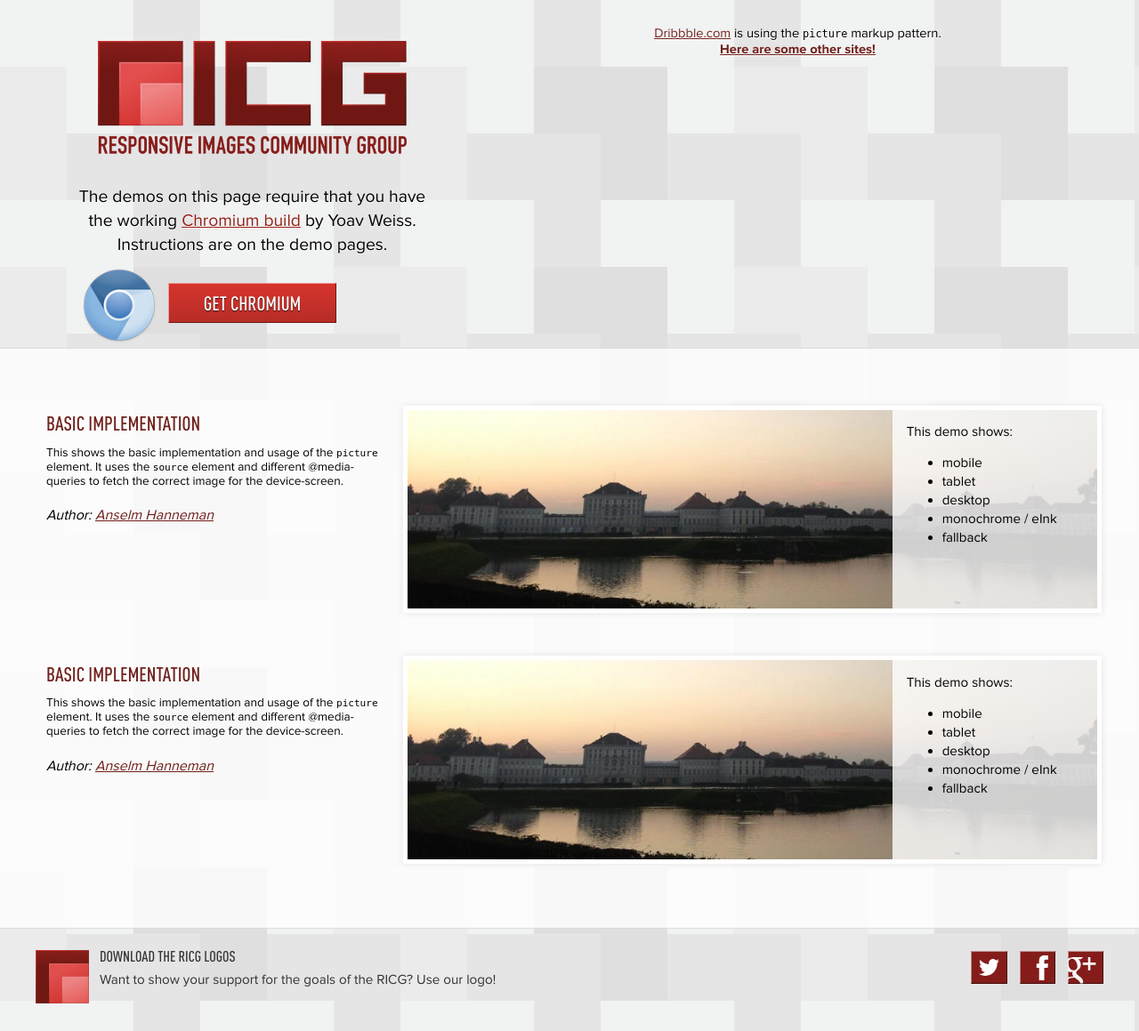
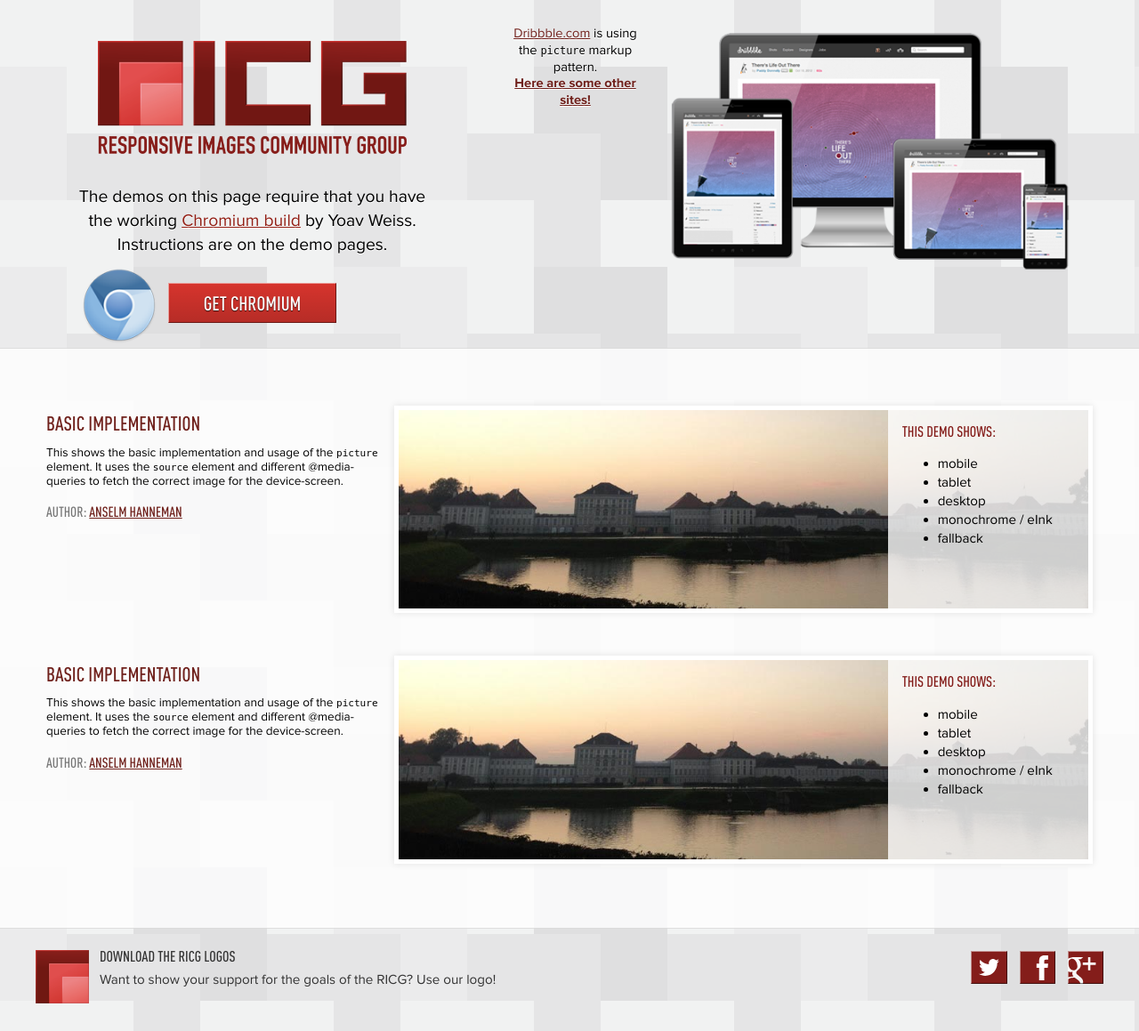
Before and after one commit to ResponsiveImagesCG/responsiveimages.org, a PHP site: page /demo.html in a window 1280 px wide. Shown: the whole page at 89% size. Run offline with PHP 8.4, Linux system fonts and the light colour scheme.

Commit message:
Fixes demo landing page at small sizes.

```diff
--- a/css/enhanced.css
+++ b/css/enhanced.css
@@ -423,6 +423,12 @@
 	margin: .5em 0;
 	text-transform: uppercase;
 }
+.demo address {
+	color: #777;
+	font: normal 1em/1 "DIN Condensed", sans-serif;
+	text-transform: uppercase;
+	margin: 0 0 1.5em 0;
+}
 .demo-hed a {
 	text-decoration: none;
 }
@@ -430,13 +436,18 @@
 	float: left;
 	position: relative;
 	height: auto;
-}
-.demo-thumb img {
+	width: 95%;
+	margin: 0;
 	border: .35em solid #fff;
 	box-shadow: 0 0 .5em rgba(0,0,0,.1);
 }
+.demo-thumb a {
+	display: block;
+	overflow: hidden;
+}
 .demo-thumb img {
 	float: left;
+	min-width: 600px;
 }
 .demo-thumb figcaption {
 	background: rgba(255,255,255,.8);
@@ -446,6 +457,10 @@
 	position: absolute;
 	right: -.35em;
 	top: 0;
+}
+.demo-thumb figcaption .demo-hed {
+	padding-top: .25em;
+	font-size: 1.1em;
 }
 .demo-thumb li {
 	padding: .1em 0;
--- a/demo.html
+++ b/demo.html
@@ -48,8 +48,8 @@
 				<figure class="demo-thumb col-b">
 					<a href="#"><img src="img/demo-crop.jpg"></a>
 					<figcaption>
-						<p>This demo shows:</p>
-						 <ul>
+						<p class="demo-hed">This demo shows:</p>
+						<ul>
 							<li>mobile</li>
 							<li>tablet</li>
 							<li>desktop</li>
@@ -69,7 +69,7 @@
 				<figure class="demo-thumb col-b">
 					<a href="#"><img src="img/demo-crop.jpg"></a>
 					<figcaption>
-						<p>This demo shows:</p>
+						<p class="demo-hed">This demo shows:</p>
 						 <ul>
 							<li>mobile</li>
 							<li>tablet</li>
--- a/index.php
+++ b/index.php
@@ -92,7 +92,9 @@
 				<section class="col-three topic">
 					<h1 class="subhed"><a href="#">Where can I learn more?</a></h1>
 					<dl>
-						<dt class="assets-hed">All CG work items</dt>
+						<dt class="assets-hed">The RICG on GitHub</dt>
+						<dd><a href="http://gh.responsiveimages.org">http://gh.responsiveimages.org</a></dd>
+						<dt class="assets-hed">Outstanding Issues</dt>
 						<dd><a href="http://bugs.responsiveimages.org">http://bugs.responsiveimages.org</a></dd>
 						<dt class="assets-hed">IRC Logs</dt>
 						<dd><a href="http://bugs.responsiveimages.org">http://bugs.responsiveimages.org</a></dd>
```
Also changed, not shown: js/picturefill.js (+1 -36 lines).
